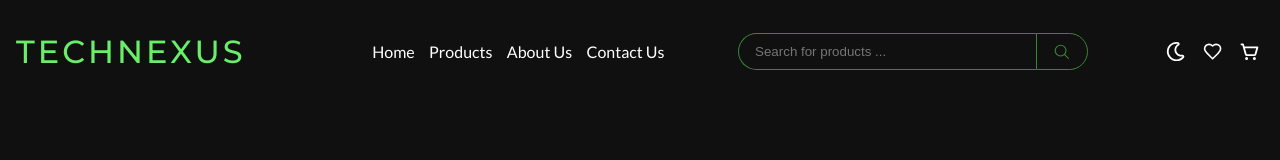
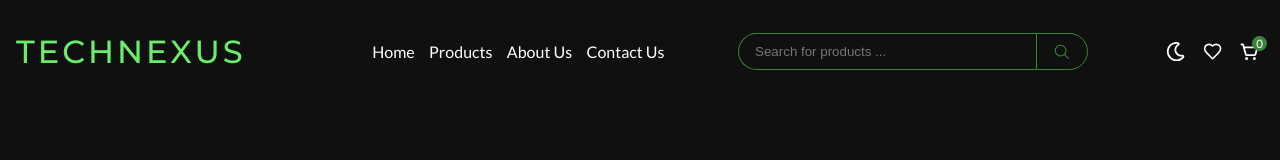
Before and after one commit to Joao0330/ecommerce-project-technexus, a React (Vite) app: page / in a window 1280 px wide. Shown: the top 160 px of the page. Built offline with nearby package versions, Linux system fonts and the light colour scheme.

Commit message:
added a small cart quantity display

```diff
--- a/src/components/Navbar.jsx
+++ b/src/components/Navbar.jsx
@@ -1,7 +1,5 @@
 // import context
 import { useStates } from '../context/useStates';
-
-import { useState, useEffect } from 'react';
 
 // import hooks
 import { Link } from 'react-router-dom';
@@ -13,7 +11,7 @@ import { FaRegMoon } from 'react-icons/fa';
 import { LuHeart } from 'react-icons/lu';
 
 const Navbar = () => {
-	const { isOpen, toggleMenu, setFilters, scrollPosition, setScrollPosition } = useStates();
+	const { isOpen, toggleMenu, setFilters, scrollPosition, setScrollPosition, cartItems } = useStates();
 
 	// Redirects to the category 'all' in the product list page
 	const handleCategoryClick = () => {
@@ -91,12 +89,13 @@ const Navbar = () => {
 								<FaRegMoon />
 							</button>
 
-							<Link to='wishlist' className='navbar__whishlist'>
+							<Link to='wishlist' className='navbar__rightArea-wishlist'>
 								<LuHeart />
 							</Link>
 
-							<Link to='shop-cart' className='navbar__cart'>
+							<Link to='shop-cart' className='navbar__rightArea-cart' onClick={() => window.scrollTo(0, 0)}>
 								<PiShoppingCartSimpleBold />
+								<span>{cartItems.reduce((total, item) => total + item.quantity, 0)}</span>
 							</Link>
 						</div>
 					</nav>
--- a/src/styles/components/_navbar.scss
+++ b/src/styles/components/_navbar.scss
@@ -11,7 +11,7 @@
 	z-index: 999;
 	transition: 0.3s;
 
-	&.active{
+	&.active {
 		background: var(--bg-color1);
 		padding: 1.5rem 0;
 	}
@@ -92,6 +92,7 @@
 	}
 
 	&__rightArea {
+		position: relative;
 		display: flex;
 		gap: 0.5rem;
 
@@ -99,7 +100,8 @@
 			display: none;
 		}
 
-		button, a {
+		button,
+		a {
 			display: flex;
 			align-items: center;
 			justify-content: center;
@@ -109,6 +111,22 @@
 			background: transparent;
 			color: var(--color-main);
 			cursor: pointer;
+		}
+
+		&-cart {
+			span {
+				position: absolute;
+				display: flex;
+				align-items: center;
+				justify-content: center;
+				font-size: 0.6em;
+				top: -1px;
+				right: -3px;
+				width: 15px;
+				height: 15px;
+				background: var(--green-dark);
+				border-radius: 50%;
+			}
 		}
 	}
 
```
